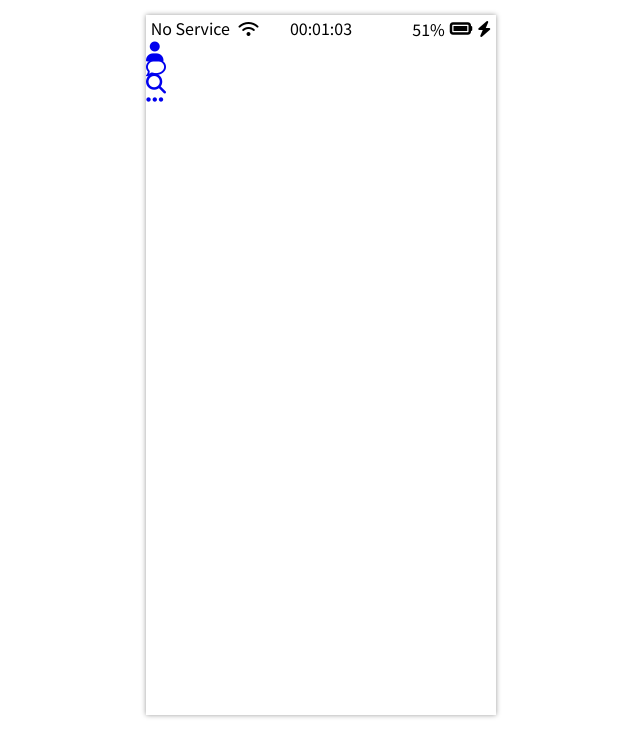
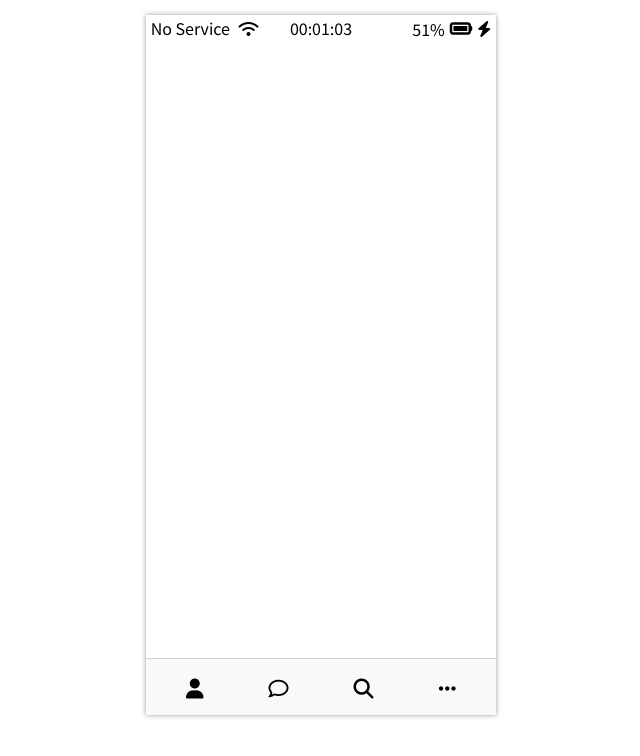
Before and after one commit to kimhaeryun/kakao-talk, a plain HTML site: page friends.html in a window 1280 px wide. Shown: the whole page, without its empty margins (319-959 px from the left). Drawn offline with Linux system fonts and the light colour scheme.

Commit message:
nav-bar last

```diff
--- /dev/null
+++ b/css/components/nav-bar.css
@@ -0,0 +1,14 @@
+.nav {
+    position: absolute;
+    bottom: 0;
+    width: 100%;
+    box-sizing: border-box;
+    background-color: #f9f9fa;
+    padding: 20px 40px;
+    border-top: 1px solid rgba(121, 121, 121, 0.3);
+  }
+
+.nav__list{
+    display: flex;
+    justify-content: space-between;
+}
--- a/css/reset.css
+++ b/css/reset.css
@@ -122,3 +122,8 @@ table {
     border-collapse: collapse;
     border-spacing: 0;
 }
+
+a{
+    color: inherit;
+    text-decoration: none;
+}
--- a/css/style.css
+++ b/css/style.css
@@ -3,6 +3,7 @@
 
 /*components*/
 @import "./components/status-bar.css";
+@import "./components/nav-bar.css";
 
 /*components*/
 
--- a/friends.html
+++ b/friends.html
@@ -52,9 +52,9 @@
                 </li>
             </ul>
         </nav>
-
-        <script src="./js/clock.js"></script>
-        <script src="./js/battery.js"></script>
+    </div>
+    <script src="./js/clock.js"></script>
+    <script src="./js/battery.js"></script>
 </body>
 
 </html>
```
Also changed, not shown: index.html (+3 -3 lines).
